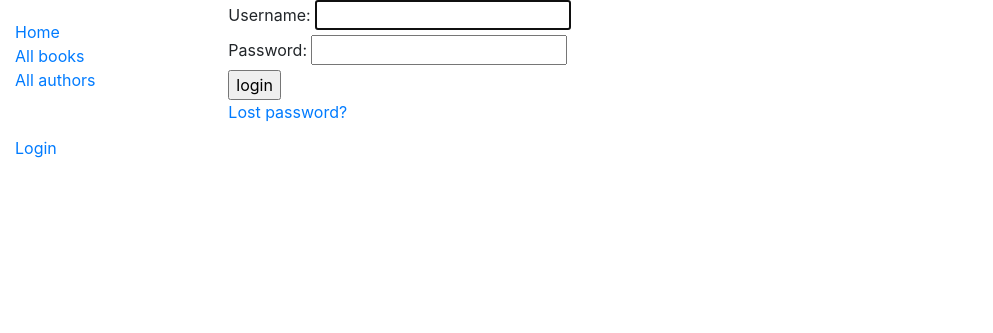
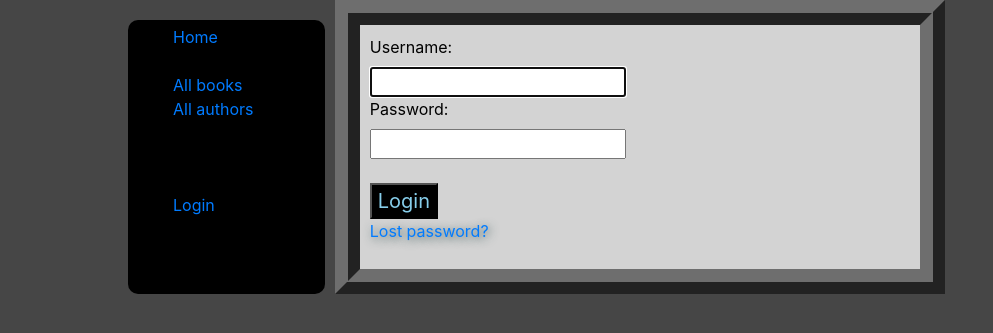
Before and after one commit to Bzan96/django_local_library, a Django app: page /accounts/login/?next/catalog/books/ in a window 1280 px wide. Shown: the top 333 px of the page, without its empty margins (0-993 px from the left). Run offline with Django 3.2, Linux system fonts and the light colour scheme; some libraries are stand-ins or nearby versions.

Commit message:
Made some major CSS changes and added a lot of books to the library.

```diff
--- a/catalog/admin.py
+++ b/catalog/admin.py
@@ -1,10 +1,11 @@
 from django.contrib import admin
-from .models import Author, Genre, Book, BookInstance, Language
+from .models import Author, Genre, Book, BookInstance, Language, Publisher
 
 # Register your models here.
 #admin.site.register(Book)
 #admin.site.register(BookInstance)
 #admin.site.register(Author)
+admin.site.register(Publisher)
 admin.site.register(Genre)
 admin.site.register(Language)
 
@@ -30,7 +31,7 @@ class BooksInstanceInline(admin.TabularInline):
 # Register the Admin classes for Book using the decorator
 @admin.register(Book)
 class BookAdmin(admin.ModelAdmin):
-    list_display = ("title", "author", "display_genre")
+    list_display = ("title", "author", "display_publisher", "display_genre")
     inlines = [BooksInstanceInline]
 
 # Register the Admin classes for BookInstance using the decorator
--- a/catalog/static/css/styles.css
+++ b/catalog/static/css/styles.css
@@ -1,5 +1,61 @@
-.sidebar-nav {
+body {
+    background-color: #464646;
+    color: black;
+}
+
+h1, h2 {
+    text-shadow: #FC0 1px 0 10px;
+    font-weight: bold;
+}
+
+#loginbtn {
+    background-color: black;
+    color: skyblue;
+    font-size: 20px;
+}
+
+.pagebtn {
+    margin: 0 5px 0 5px;
+    padding: 0 5px 0 5px;
+    background-color: black;
+    color: skyblue;
+    border: 3px solid black;
+    border-radius: 15px 15px 2px 2px;
+    font-size: 20px;
+}
+
+.pagenum {
+    margin: 0 auto 0 25%;
+    font-size: 20px;
+}
+
+/** Add flexbox to organize things on screen */
+
+/** Some dank CSS Grid */
+.wrapper {
+    display: grid;
+    grid-template-columns: repeat(5, 1fr);
+    grid-gap: 10px;
+    grid-auto-rows: minmax(100px, auto);
+    width: 80%;
+    margin: 0 auto;
+}
+
+.left {
+    display: grid;
+    grid-column: 1;
     margin-top: 20px;
-    padding: 0;
+    padding: 5px;
+    border-radius: 10px;
     list-style: none;
+    text-align: left;
+    background-color: black;
 }
+
+.middle {
+    display: grid;
+    grid-column: 2 / span 3;
+    border: 25px ridge rgb(100, 100, 100, .9);
+    background-color: lightgray;
+    padding: 10px;
+}
--- a/catalog/templates/base_generic.html
+++ b/catalog/templates/base_generic.html
@@ -6,22 +6,22 @@
     <meta name="viewport" content="width=device-width, initial-scale=1">
     <script src="https://ajax.googleapis.com/ajax/libs/jquery/1.12.4/jquery.min.js"></script>
     <!-- Add static files -->
-    {% load static %}
+    {% load staticfiles %}
     <link rel="stylesheet" type="text/css" href="{% static 'css/bootstrap.min.css' %}">
     <link rel="stylesheet" type="text/css" href="{% static 'css/styles.css' %}">
+    <link rel="icon" href="{% static 'pics/hobbit_books.jpg' %}">
     <script src="{% static 'js/bootstrap.min.js' %}"></script>
 </head>
 
 <body>
-    <div class="container-fluid">
-        <div class="row">
-            <div class="col-sm-2">
+    <div class="wrapper">
+        <div class="left">
             {% block sidebar %}
             <ul class="sidebar-nav">
                 <li><a href="{% url 'index' %}">Home</a></li>
+                <br>
                 <li><a href="{% url 'books' %}">All books</a></li>
                 <li><a href="{% url 'authors' %}">All authors</a></li>
-                    <br>
             </ul>
 
             <ul class="sidebar-nav">
@@ -35,7 +35,7 @@
             </ul>
 
             {% if user.is_staff %}
-                <hr />
+            <hr>
             <ul class="sidebar-nav">
                 <li>Librarians</li>
                 {% if perms.catalog.can_mark_returned %}
@@ -49,28 +49,26 @@
             {% endblock %}
         </div>
 
-            <div class="col-sm-10">
+        <div class="middle">
             {% block content %}{% endblock %}
 
             {% block pagination %}
             {% if is_paginated %}
-                    <div class="pagination">
-                        <span class="page-links">
-                            {% if page_obj.has_precious %}
-                            <a href="{{ request.path }}?page={{ page_obj.previous_page_number }}">previous</a>
+                <div>
+                    {% if page_obj.has_previous %}
+                    <a href="{{ request.path }}?page={{ page_obj.previous_page_number }}" class="pagebtn">PREVIOUS</a>
                     {% endif %}
-                            <span class="page-current">
-                                Page {{ page_obj.number }} of {{ page_obj.paginator.num_pages }}.
+                    <span class="pagenum">
+                    Page {{ page_obj.number }} of {{ page_obj.paginator.num_pages }}
                     </span>
                     {% if page_obj.has_next %}
-                            <a href="{{ request.path }}?page={{ page_obj.next_page_number }}">next</a>
+                    <a href="{{ request.path }}?page={{ page_obj.next_page_number }}" class="pagebtn" style="float:right;">NEXT</a>
                     {% endif %}
-                        </span>
+
                 </div>
             {% endif %}
             {% endblock %}
         </div>
     </div>
-    </div>
 </body>
 </html>
--- a/catalog/templates/catalog/book_list.html
+++ b/catalog/templates/catalog/book_list.html
@@ -8,7 +8,7 @@
 
         {% for book in book_list %}
         <li>
-            <a href="{{ book.get_absolute_url }}">{{ book.title }}</a> ({{book.author}})
+            <a href="{{ book.get_absolute_url }}">{{ book.title }}</a> ({{book.author.last_name}})
         </li>
         {% endfor %}
 
--- a/catalog/urls.py
+++ b/catalog/urls.py
@@ -9,6 +9,7 @@ urlpatterns = [
     path("book/<int:pk>", views.BookDetailView.as_view(), name="book-detail"),
     path("authors/", views.AuthorListView.as_view(), name="authors"),
     path("author/<int:pk>", views.AuthorDetailView.as_view(), name="author-detail"),
+    path("publishers/", views.PublisherListView.as_view(), name="publishers"),
 ]
 
 # Shows a user specific list of loaned books
--- a/templates/registration/login.html
+++ b/templates/registration/login.html
@@ -1,8 +1,10 @@
 {% extends "base_generic.html" %}
+
+{% load staticfiles %}
 
 {% block content %}
 
-{% if form.erros %}
+{% if form.errors %}
 <p>Your username and password didn't match. Please try again.</p>
 {% endif %}
 
@@ -19,19 +21,21 @@
 
     <div>
         <td>{{ form.username.label_tag }}</td>
+        <br>
         <td>{{ form.username }}</td>
     </div>
     <div>
         <td>{{ form.password.label_tag }}</td>
+        <br>
         <td>{{ form.password }}</td>
     </div>
-
+    <br>
     <div>
-        <input type="submit" value="login" />
-        <input type="hidden" name="next" value="{{ next }}" />
+        <input type="submit" value="Login" id="loginbtn">
+        <input type="hidden" name="next" value="{{ next }}">
     </div>
 </form>
 
-<p><a href="{% url 'password_reset' %}">Lost password?</a></p>
+<p><a href="{% url 'password_reset' %}" style="text-shadow: darkslategray 2px 2px 10px;">Lost password?</a></p>
 
 {% endblock %}
```
Also changed, not shown: catalog/models.py (+18 -5 lines), catalog/templates/catalog/book_detail.html (+6 -5 lines), catalog/templates/index.html (+25 -17 lines), catalog/tests/test_views.py (+11 -1 lines), catalog/views.py (+36 -16 lines), locallibrarysite/settings.py (+7 -7 lines), manage.py (+6 -10 lines), catalog/migrations/0006_auto_20180922_1423.py (added), catalog/migrations/0007_auto_20181006_1728.py (added), catalog/static/pics/hobbit_books.jpg (added). Lines whose indentation alone changed are shown as unchanged.
